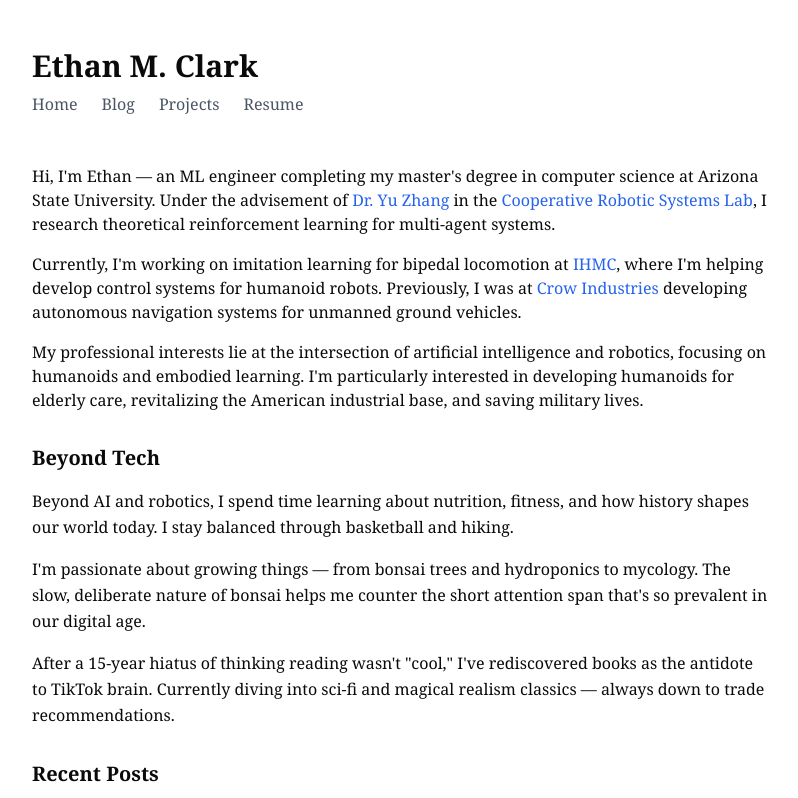
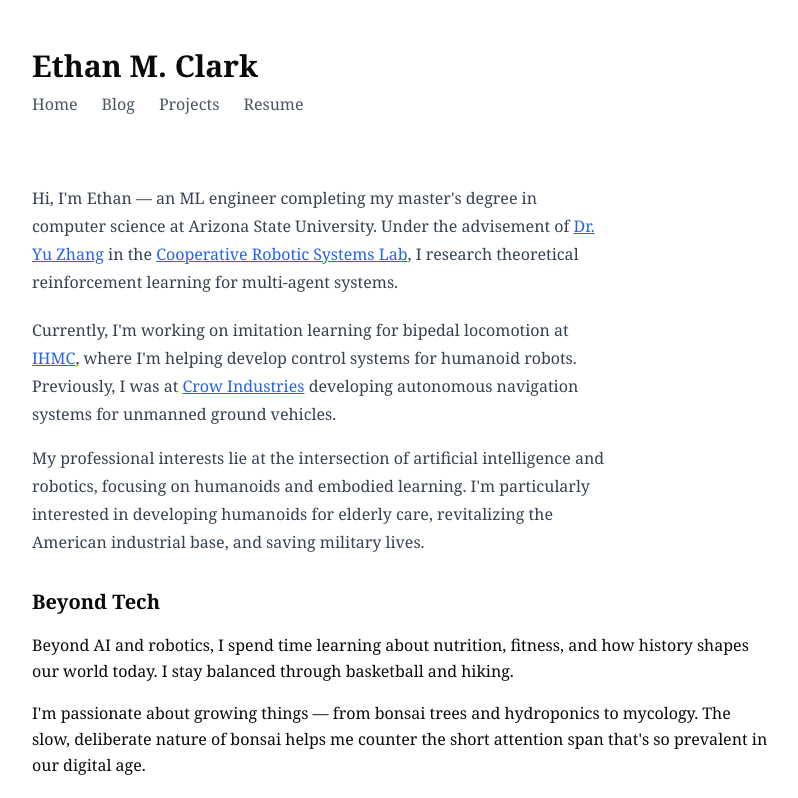
Before and after one commit to ethanmclark1/personal_website, a Next.js app: page / in a window 1280 px wide. Shown: the top 798 px of the page, without its empty margins (240-1038 px from the left). Built offline with nearby package versions, Linux system fonts and the light colour scheme.

Commit message:
fix format (hopefully)

```diff
--- a/src/content/posts/100-things.mdx
+++ b/src/content/posts/100-things.mdx
@@ -2,8 +2,6 @@
 title: "100 Things"
 date: "2025-01-07"
 ---
-
-# 100 Things
 
 Inspired by Chip Huyen's [List 100](https://huyenchip.com/list-100/), I decided to make my own list of 100 things that I want to do before I die.
 
--- a/tailwind.config.js
+++ b/tailwind.config.js
@@ -73,5 +73,8 @@ module.exports = {
       },
     },
   },
-  plugins: [require("tailwindcss-animate")],
+  plugins: [
+    require("tailwindcss-animate"),
+    require("@tailwindcss/typography")
+  ],
 }
```
